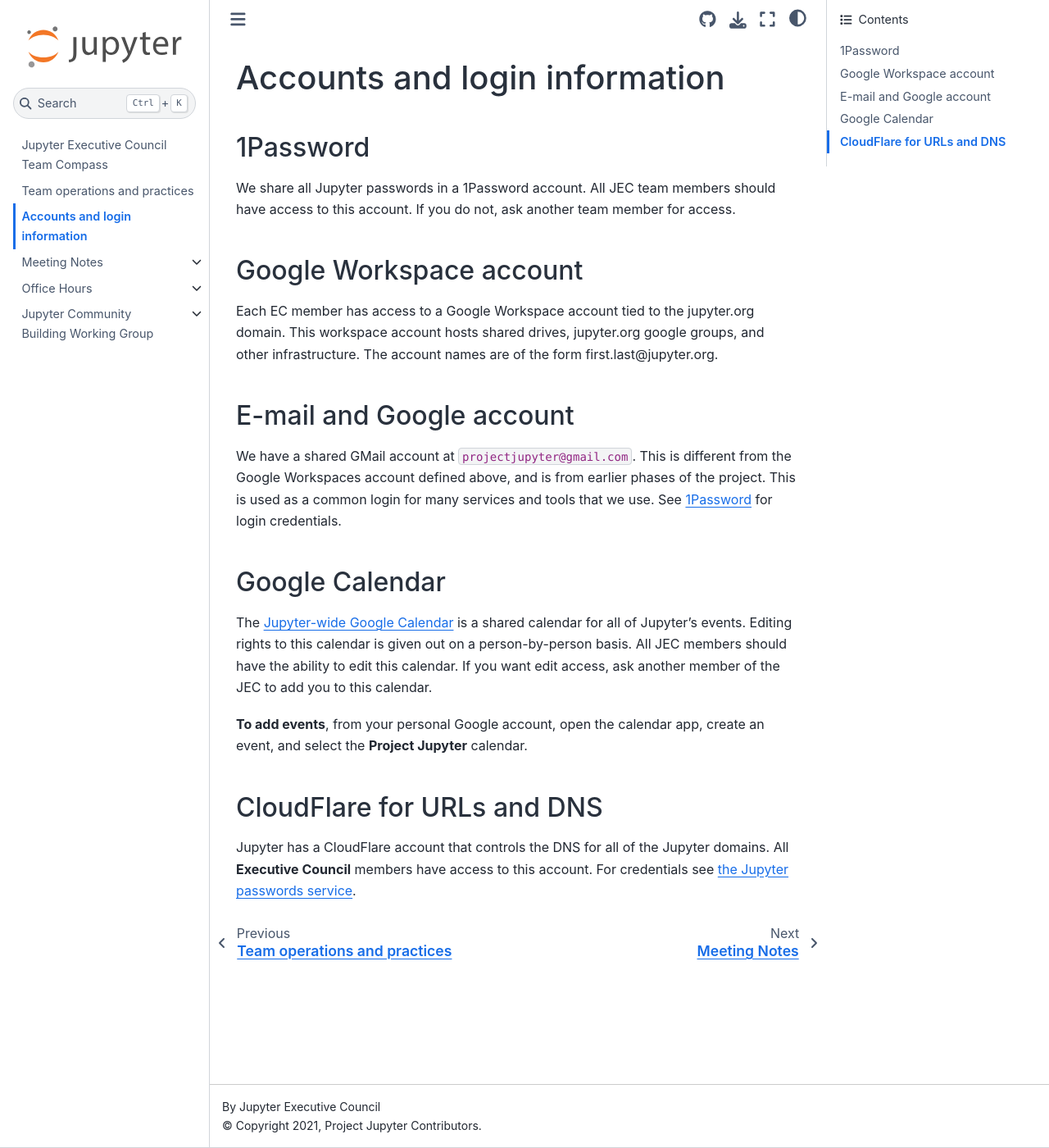
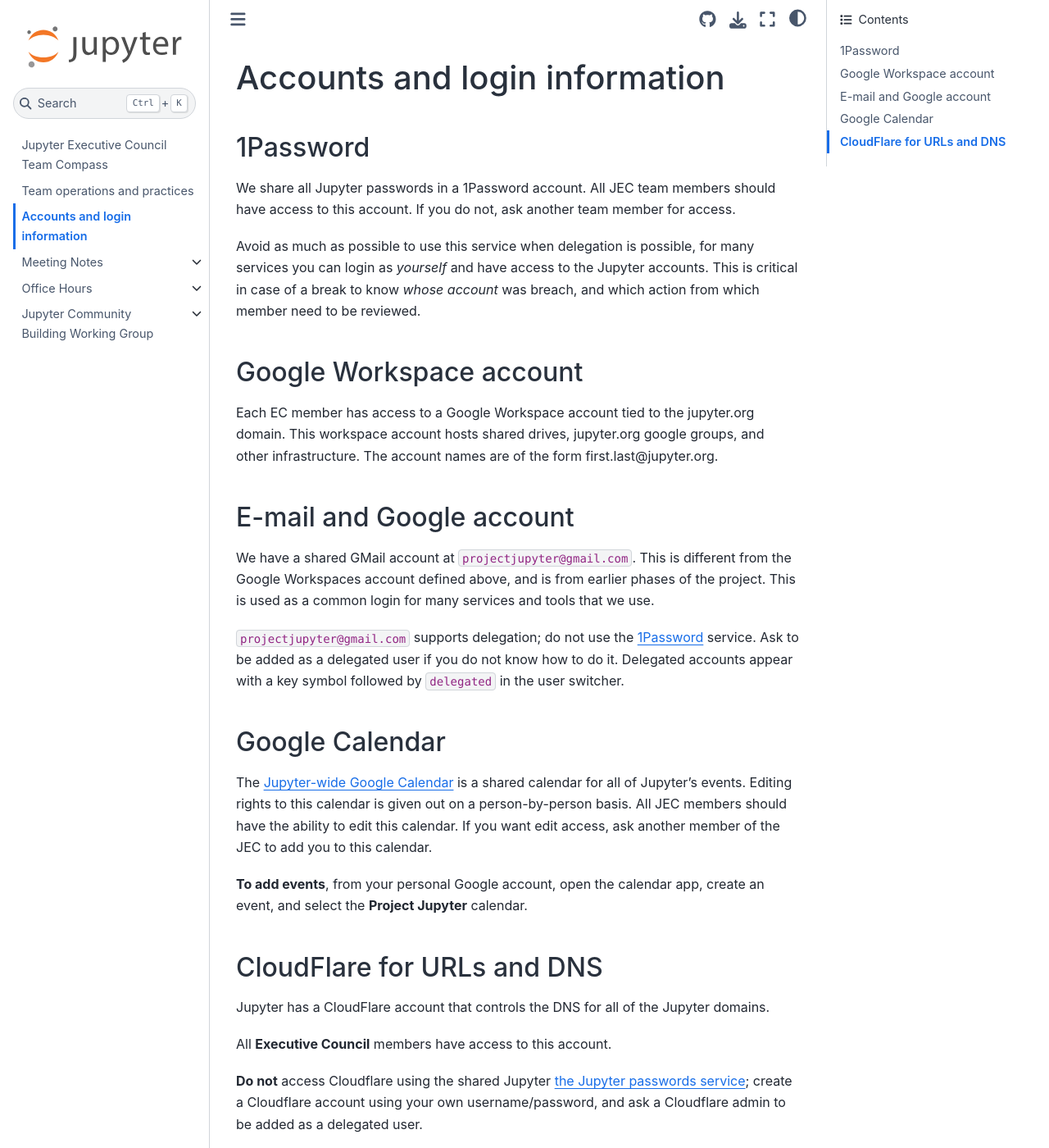
Before and after one commit to jupyter-governance/ec-team-compass, a Sphinx documentation site: the page built from docs/accounts.md, in a window 1280 px wide and 1400 px high. Shown: the whole window at 82% size. Built offline with Sphinx 7.4.7 and the Sphinx Book theme 1.1.4, drawn with Linux system fonts in a browser that asks for light colours.

Commit message:
update on delegation

```diff
--- a/docs/accounts.md
+++ b/docs/accounts.md
@@ -7,6 +7,11 @@
 All JEC team members should have access to this account.
 If you do not, ask another team member for access.
 
+Avoid as much as possible to use this service when delegation is possible,
+for many services you can login as _yourself_ and have access to the Jupyter
+accounts. This is critical in case of a break to know _whose account_ was
+breach, and which action from which member need to be reviewed.
+
 ## Google Workspace account
 
 Each EC member has access to a Google Workspace account tied to the jupyter.org domain. This workspace account hosts shared drives, jupyter.org google groups, and other infrastructure. The account names are of the form first.last@jupyter.org.
@@ -15,7 +20,11 @@
 
 We have a shared GMail account at `projectjupyter@gmail.com`. This is different from the Google Workspaces account defined above, and is from earlier phases of the project.
 This is used as a common login for many services and tools that we use.
-See [](#passwords) for login credentials.
+
+`projectjupyter@gmail.com` supports delegation; do not use the [](#passwords)
+service. Ask to be added as a delegated user if you do not know how to do it.
+Delegated accounts appear with a key symbol followed by `delegated` in the user
+switcher.
 
 ## Google Calendar
 
@@ -30,5 +39,9 @@
 ## CloudFlare for URLs and DNS
 
 Jupyter has a CloudFlare account that controls the DNS for all of the Jupyter domains.
+
 All **Executive Council** members have access to this account.
-For credentials see [the Jupyter passwords service](#passwords).
+
+**Do not** access Cloudflare using the shared Jupyter [the Jupyter passwords
+service](#passwords); create a Cloudflare account using your own
+username/password, and ask a Cloudflare admin to be added as a delegated user.
```
